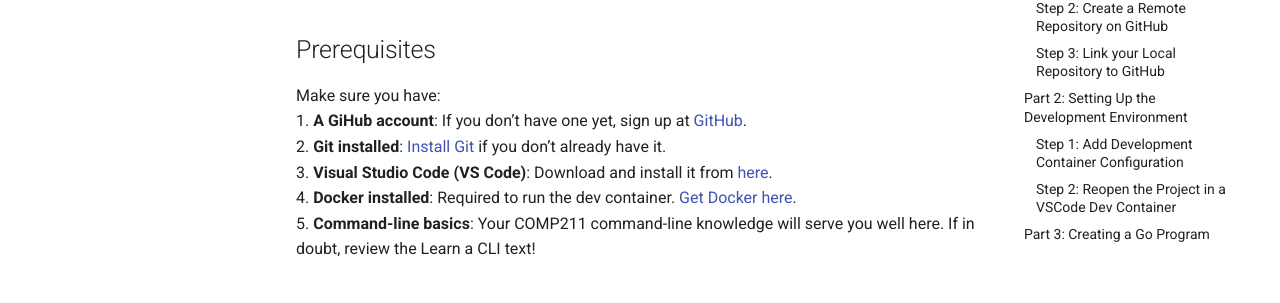
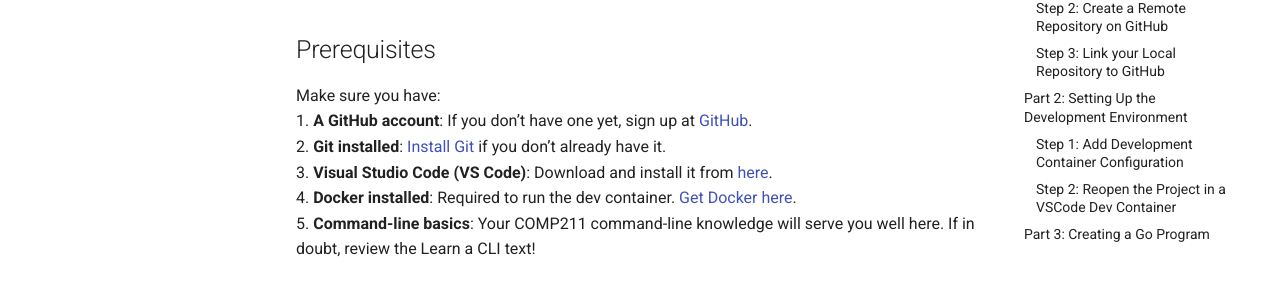
Before and after one commit to chrxstyxdo/comp423-course-notes, an MkDocs documentation site: the page built from docs/tutorials/go-setup.md, in a window 1280 px wide and 900 px high. Shown: the part 247-550 px from the top of the window. Built offline with MkDocs 1.6.1 and Material for MkDocs 9.7.7, drawn with Linux system fonts in a browser that asks for light colours.

Commit message:
I fixed a typo

```diff
--- a/docs/tutorials/go-setup.md
+++ b/docs/tutorials/go-setup.md
@@ -4,7 +4,7 @@
 
 ## Prerequisites
 Make sure you have:
-1. **A GiHub account**: If you don’t have one yet, sign up at [GitHub](https://github.com).
+1. **A GitHub account**: If you don’t have one yet, sign up at [GitHub](https://github.com).
 2. **Git installed**: [Install Git](https://git-scm.com/book/en/v2/Getting-Started-Installing-Git) if you don’t already have it.
 3. **Visual Studio Code (VS Code)**: Download and install it from [here](https://code.visualstudio.com/).
 4. **Docker installed**: Required to run the dev container. [Get Docker here](https://www.docker.com/products/docker-desktop/).
```
